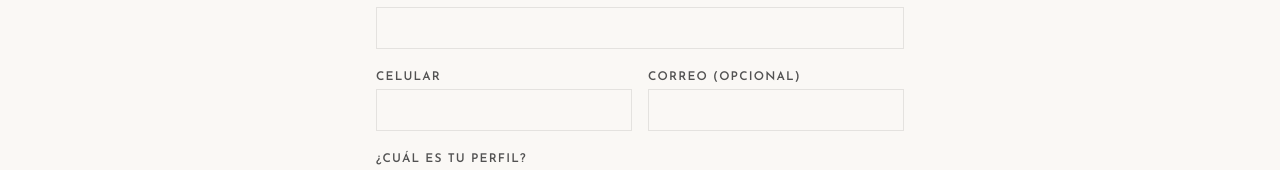
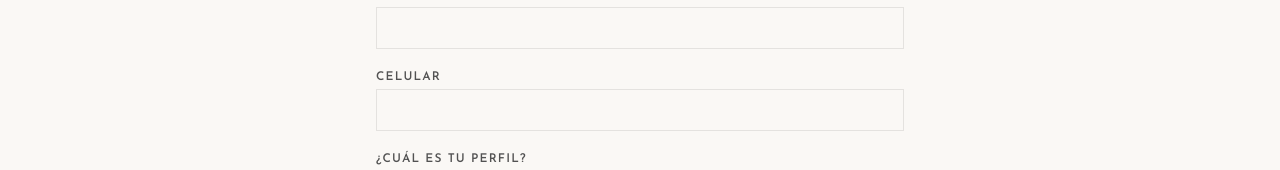
Before and after one commit to nico90244/inmobiliariaeo, a React (Vite) app: page /emergencia-terremoto/publicar in a window 1280 px wide. Shown: the part 285-455 px from the top of the page. Built offline with nearby package versions, Linux system fonts and the light colour scheme; the HTML template or start-up script is replaced by a standard one; a web font is replaced by a local one.

Commit message:
Changes
Co-authored-by: nico90244 <202700167+nico90244@users.noreply.github.com>

```diff
--- a/src/pages/emergencia/EmergenciaPublicar.tsx
+++ b/src/pages/emergencia/EmergenciaPublicar.tsx
@@ -257,16 +257,11 @@ const EmergenciaPublicar = () => {
                     <label className={labelClass} htmlFor="nombre">Nombre completo</label>
                     <input id="nombre" required maxLength={100} value={form.nombre} onChange={(e) => update("nombre", e.target.value)} className={inputClass} />
                   </div>
-                  <div className="grid grid-cols-2 gap-4">
-                    <div>
-                      <label className={labelClass} htmlFor="celular">Celular</label>
-                      <input id="celular" type="tel" required maxLength={15} value={form.celular} onChange={(e) => update("celular", e.target.value)} className={inputClass} />
-                    </div>
-                    <div>
-                      <label className={labelClass} htmlFor="correo">Correo (opcional)</label>
-                      <input id="correo" type="email" maxLength={255} value={form.correo} onChange={(e) => update("correo", e.target.value)} className={inputClass} />
-                    </div>
+                  <div>
+                    <label className={labelClass} htmlFor="celular">Celular</label>
+                    <input id="celular" type="tel" required maxLength={15} value={form.celular} onChange={(e) => update("celular", e.target.value)} className={inputClass} />
                   </div>
+
                   <div>
                     <span className={labelClass}>¿Cuál es tu perfil?</span>
                     <div className="grid grid-cols-3 gap-3">
```
